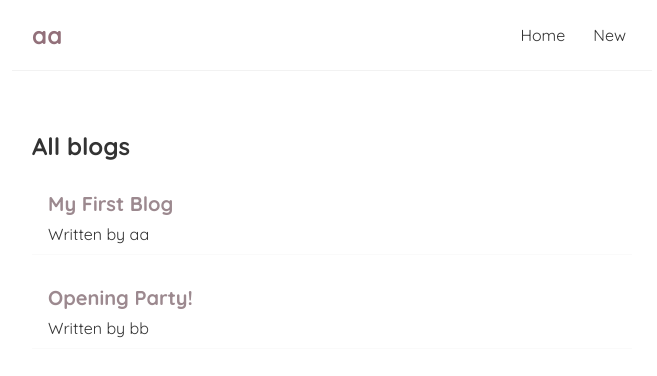
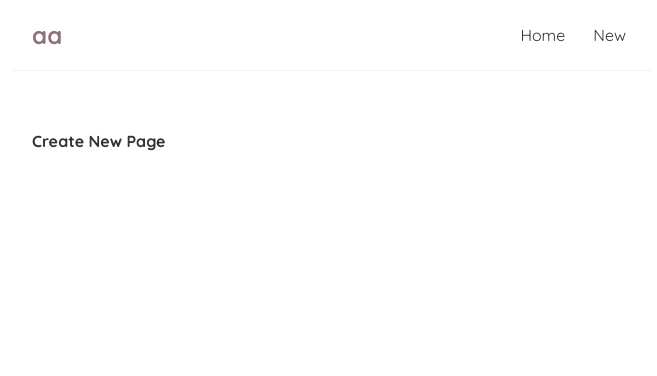
Before and after one commit to arifoglu/React-2024, a React (Create React App) app in the folder react-tutorial/aa-blog/: page /create in a window 1280 px wide. Shown: the top 376 px of the page, without its empty margins (308-965 px from the left). Built offline with nearby package versions, Linux system fonts and the light colour scheme; data requests are answered from the project's data file.

Commit message:
React router-switch finished

```diff
--- a/react-tutorial/aa-blog/package.json
+++ b/react-tutorial/aa-blog/package.json
@@ -8,6 +8,7 @@
     "@testing-library/user-event": "^13.5.0",
     "react": "^18.2.0",
     "react-dom": "^18.2.0",
+    "react-router-dom": "^5.3.4",
     "react-scripts": "5.0.1",
     "web-vitals": "^2.1.4"
   },
--- a/react-tutorial/aa-blog/src/App.js
+++ b/react-tutorial/aa-blog/src/App.js
@@ -1,14 +1,25 @@
 import Navbar from './navbar';
 import Home from './home';
+import { BrowserRouter as Router , Route ,Switch } from 'react-router-dom' ;
+import Create from './create';
 
 function App() {
   return (
-    <div className="App">
-      <Navbar />
-      <div className="content">
-        <Home />
+    <Router>
+      <div className="App">
+        <Navbar />
+        <div className="content">
+          <Switch>
+            <Route exact path="/">
+              <Home />
+            </Route>
+            <Route path="/create">
+              <Create />
+            </Route>
+          </Switch>
+        </div>
       </div>
-    </div>
+    </Router>
   );
 }
 
--- /dev/null
+++ b/react-tutorial/aa-blog/src/create.js
@@ -0,0 +1,9 @@
+const Create = () => {
+    return (
+        <div className="create">
+            <h4>Create New Page</h4>
+        </div>
+     );
+}
+
+export default Create;
--- a/react-tutorial/aa-blog/src/home.js
+++ b/react-tutorial/aa-blog/src/home.js
@@ -1,33 +1,11 @@
-import { useState ,useEffect } from 'react';
+
 import BlogList from './blogList';
+import useFetch from './useFetch';
 
 const Home = () => {
 
-    const[blogs,setBlogs] = useState(null);
-    const[isPending,setIsPending] = useState(true);
-    const[error,setError] = useState(null);
+const { error , data :blogs ,isPending } = useFetch ('http://localhost:8000/blogs')
 
-// useEffect
-    useEffect(() => {
-        setTimeout(()=>{
-            fetch('http://localhost:8000/blogs')
-               .then(res => {
-                  if(!res.ok){
-                    throw Error("could not fetch the data");
-                  }
-                  return res.json();
-               })
-               .then(data => {
-                  setBlogs(data);
-                  setIsPending(false);
-                  setError(null);
-               })
-               .catch(err => {
-                   setIsPending(false);
-                   setError(err.message);
-            });
-        },1000);
-    },[]);
 
 
     return (
--- a/react-tutorial/aa-blog/src/navbar.js
+++ b/react-tutorial/aa-blog/src/navbar.js
@@ -1,10 +1,13 @@
+import { Link } from 'react-router-dom';
+
+
 const Navbar = () => {
     return (
         <nav className="navbar">
             <h1>aa </h1>
             <div className="links">
-                <a href="/">Home</a>
-                <a href="/create">New</a>
+                <Link to="/">Home</Link>
+                <Link to="/create">New</Link>
             </div>
         </nav>
      );
--- /dev/null
+++ b/react-tutorial/aa-blog/src/useFetch.js
@@ -0,0 +1,33 @@
+import { useState ,useEffect } from "react";
+
+const useFetch = (url) => {
+
+    const[data,setData] = useState(null);
+    const[isPending,setIsPending] = useState(true);
+    const[error,setError] = useState(null);
+
+    useEffect(() => {
+        setTimeout(()=>{
+            fetch(url)
+               .then(res => {
+                  if(!res.ok){
+                    throw Error("could not fetch the data");
+                  }
+                  return res.json();
+               })
+               .then(data => {
+                  setData(data);
+                  setIsPending(false);
+                  setError(null);
+               })
+               .catch(err => {
+                   setIsPending(false);
+                   setError(err.message);
+            });
+        },1000);
+    },[url]);
+
+    return { data , isPending ,error }
+}
+
+export default useFetch ;
```
Also changed, not shown: 1 other file (tests, documents, lock files or other folders).
